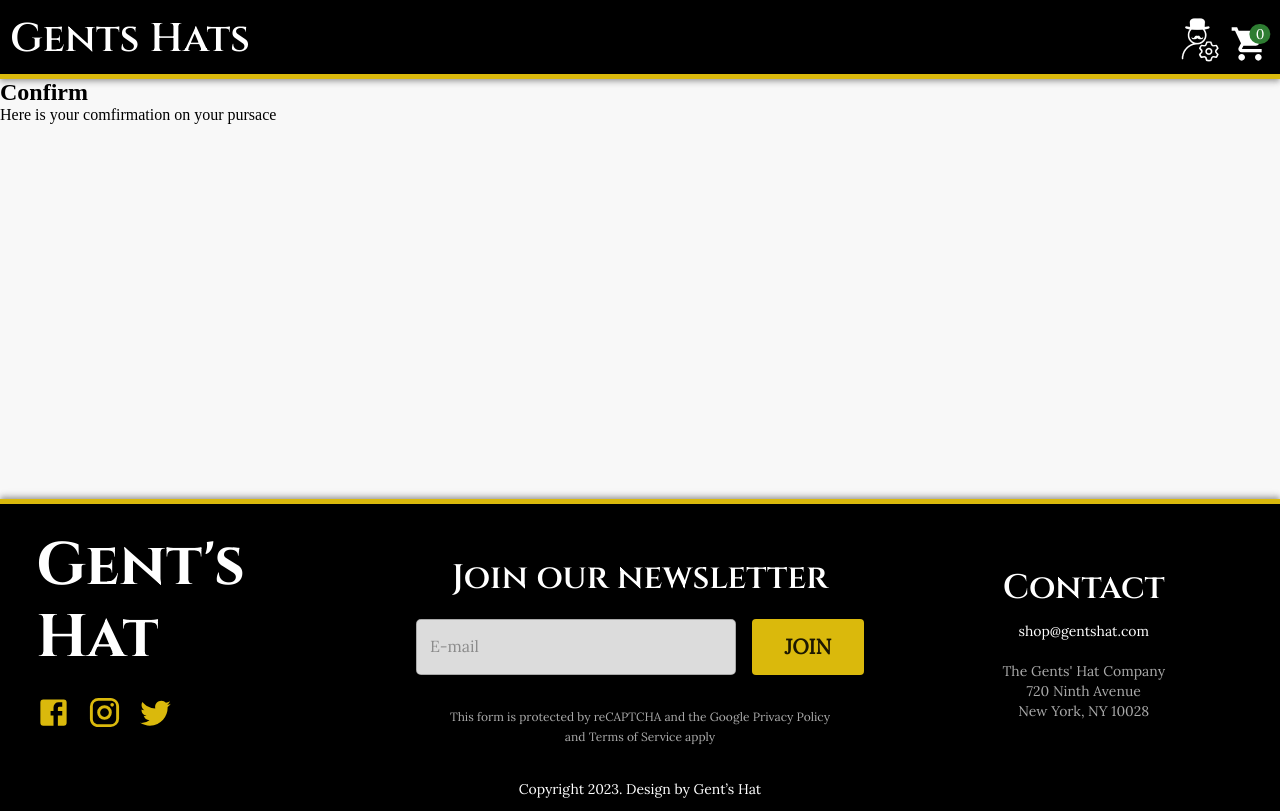
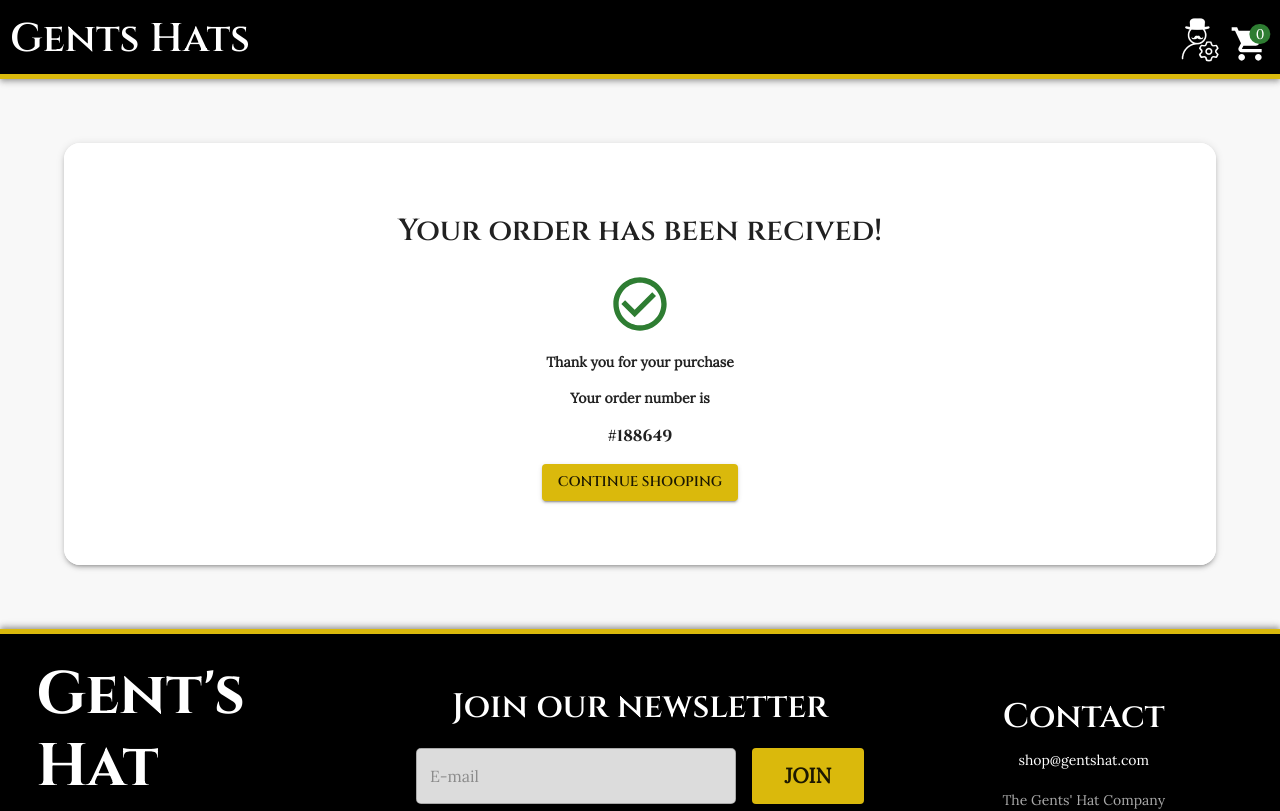
Before and after one commit to Sillen00/React-Webshop-Gents-Hat, a React (Vite) app: page /confirm in a window 1280 px wide. Shown: the top 811 px of the page. Built offline with nearby package versions, Linux system fonts and the light colour scheme.

Commit message:
Confirmbox with info and css almost done.

```diff
--- a/src/components/Header.tsx
+++ b/src/components/Header.tsx
@@ -15,7 +15,7 @@ function Header() {
         </Typography>
       </NavLink>
       <Box sx={iconWrapperStylesSX}>
-        <NavLink to=''>
+        <NavLink to='/confirm'>
           <img src={adminIcon} />
         </NavLink>
         <NavLink to='/checkout'>
--- a/src/main.tsx
+++ b/src/main.tsx
@@ -11,8 +11,8 @@ import App from './App'
 import { CartProvider } from './contexts/CartContext'
 import './index.css'
 import Checkout from './pages/Checkout'
-import Confirm from './pages/Confirm'
 import Home from './pages/Home'
+import OrderConfirmation from './pages/OrderConfirmation'
 import ProductDescription from './pages/ProductDescription'
 
 declare module '@mui/material/styles' {
@@ -72,7 +72,7 @@ const router = createBrowserRouter(
       <Route index element={<Home />} />
       <Route path='/product/:id' element={<ProductDescription />} />
       <Route path='checkout' element={<Checkout />} />
-      <Route path='confirm' element={<Confirm />} />
+      <Route path='confirm' element={<OrderConfirmation />} />
       <Route path='*' element={<h2>404 not found</h2>} />
     </Route>
   )
--- a/src/pages/Confirm.tsx
+++ /dev/null
@@ -1,10 +0,0 @@
-function Confirm() {
-  return (
-    <>
-      <h2>Confirm</h2>
-      <p>Here is your comfirmation on your pursace</p>
-    </>
-  );
-}
-
-export default Confirm;
--- /dev/null
+++ b/src/pages/OrderConfirmation.tsx
@@ -0,0 +1,93 @@
+import * as Icon from '@mui/icons-material'
+import { Box, Button, Paper, SxProps, Theme, Typography } from '@mui/material'
+import { Container } from '@mui/system'
+
+function OrderConfirmation() {
+  return (
+   <Container  >
+
+    <Paper
+      elevation={3}
+      sx={{
+        // mx: '2rem',
+        mt: '4rem',
+        // py: '2rem',
+        // px: '1rem',
+        borderRadius: '1rem',
+
+      }}
+    >
+      <Box sx={confirmStyleBoxSX}>
+        <Typography variant='h6' sx={typographyStylesSX}>
+          Your order has been recived!
+        </Typography>
+        <Icon.CheckCircleOutline sx={iconStylesSX} color='success' />
+        <Typography variant='body2' sx={typographyStylesSX}>
+          Thank you for your purchase
+        </Typography>
+        <Typography variant='body2' sx={typographyStylesSX}>
+          Your order number is
+        </Typography>
+        <Typography sx={typographyStylesSX}>
+          <b>#{Math.floor(Math.random() * 100000) + 100000}</b>
+        </Typography>
+        <Button sx={buttonStyleSX} href='/' variant='contained'>
+          Continue Shooping
+        </Button>
+      </Box>
+    </Paper>
+   </Container>
+  )
+}
+
+const confirmStyleBoxSX: SxProps<Theme> = theme => ({
+  display: 'flex',
+  flexDirection: 'column',
+  justifyContent: 'center',
+  alignItems: 'center',
+  py: '2rem',
+  px: '1rem',
+  gap: '1rem',
+  borderRadius: '1rem',
+  backgroundColor: 'white',
+  [theme.breakpoints.up('md')]: {
+    py: '4rem',
+
+    h6: {
+      fontSize: '1.9rem',
+    },
+  },
+})
+
+const typographyStylesSX: SxProps<Theme> = theme => ({
+  textAlign: 'center',
+  fontWeight: '600',
+  [theme.breakpoints.between('sm', 'md')]: {
+    fontSize: '1.3rem',
+    variant: 'h1',
+    [theme.breakpoints.between('md', 'lg')]: {
+      fontSize: '3rem',
+      color: 'red',
+      // Fix breakpoints!!!
+    },
+  },
+})
+
+const iconStylesSX: SxProps<Theme> = theme => ({
+  fontSize: '30px',
+  [theme.breakpoints.between('sm', 'md')]: {
+    fontSize: '3rem',
+  },
+  [theme.breakpoints.up('md')]: {
+    fontSize: '4rem',
+  },
+})
+
+const buttonStyleSX: SxProps<Theme> = theme => ({
+  fontWeight: '600',
+  [theme.breakpoints.between('sm', 'md')]: {
+    scale: '1.2',
+  },
+})
+
+export default OrderConfirmation
```
